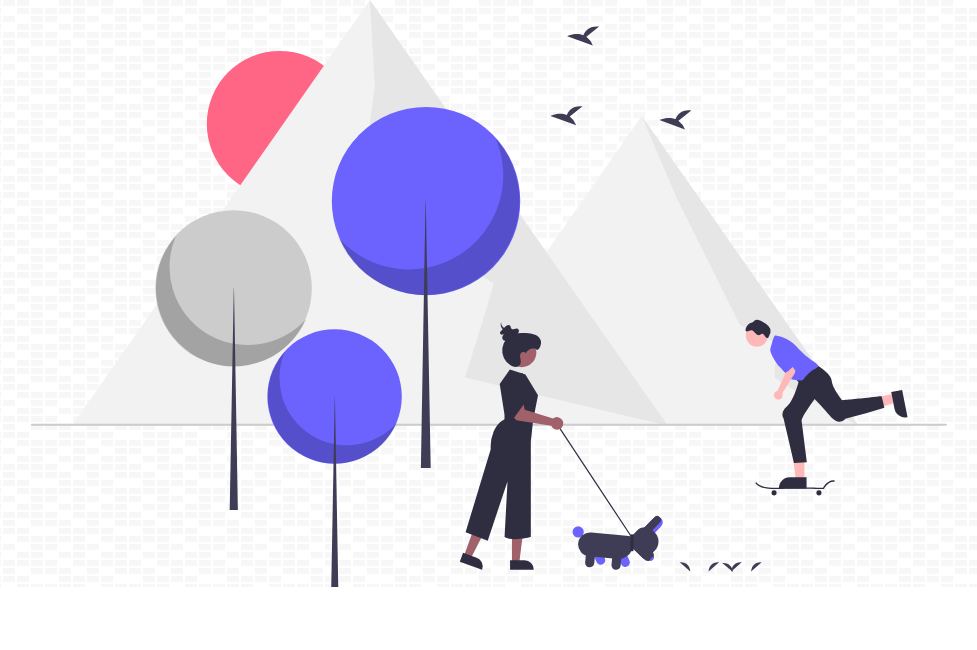
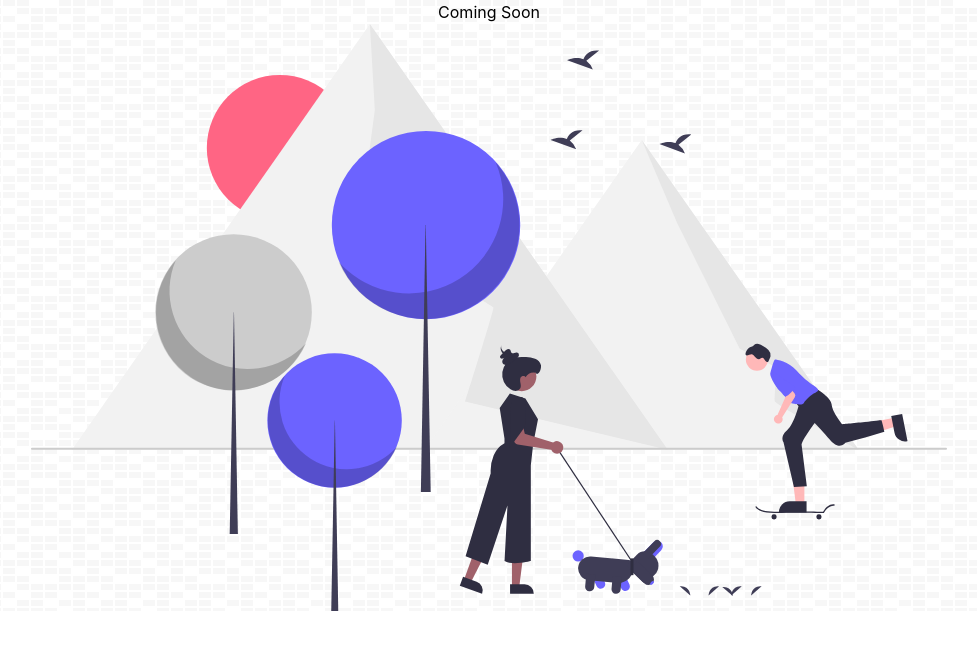
Before and after one commit to vibhav7/vibhav7.github.io, a Next.js app: page / in a window 1280 px wide. Shown: the top 650 px of the page, without its empty margins (151-1128 px from the left). Built offline with nearby package versions, Linux system fonts and the light colour scheme.

Commit message:
Update index.js

```diff
--- a/components/LandingPage/index.js
+++ b/components/LandingPage/index.js
@@ -6,6 +6,7 @@ export default function LandingPage() {
     <div className="">
       <div className={`${styles.HeroContainerSvg} w-full`}>
         {/* <Trail /> */}
+        <div className="text-center">Coming Soon</div>
         <img className="mx-auto" src="/static/svg/undraw_Nature_fun_re_iney.svg" />
       </div>
     </div>
```
